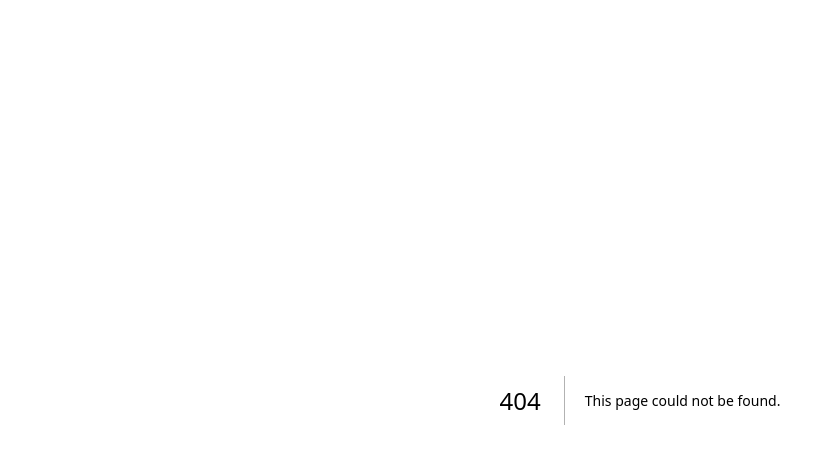
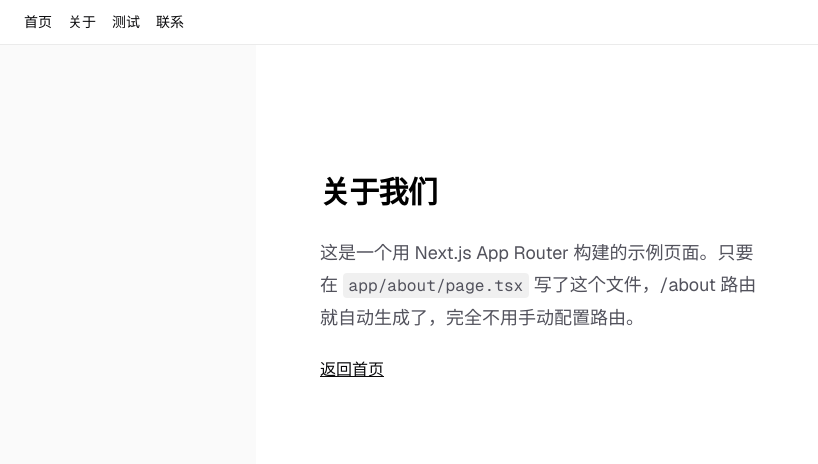
Before and after one commit to guanzhuang026/nextjs, a Next.js app: page /about in a window 1280 px wide. Before the commit this address had no page. Shown: the top 464 px of the page, without its empty margins (0-818 px from the left). Built offline with nearby package versions, Linux system fonts and the light colour scheme.

Commit message:
first commit

```diff
--- /dev/null
+++ b/app/about/layout.tsx
@@ -0,0 +1,9 @@
+export default function AboutLayout({
+  children,
+}: {
+  children: React.ReactNode;
+}) {
+  // 全局导航栏已移到根布局 app/layout.tsx，这里只作为 /about 区块的嵌套布局占位。
+  // 以后想给 /about 及其子路由加区块专属 UI（比如侧边栏），写在这里即可。
+  return <>{children}</>;
+}
--- /dev/null
+++ b/app/about/page.tsx
@@ -0,0 +1,26 @@
+export default function About() {
+  return (
+    <div className="flex flex-col flex-1 items-center justify-center bg-zinc-50 font-sans dark:bg-black">
+      <main className="flex flex-1 w-full max-w-3xl flex-col items-center justify-between py-32 px-16 bg-white dark:bg-black sm:items-start">
+        <div className="flex flex-col items-center gap-6 text-center sm:items-start sm:text-left">
+          <h1 className="max-w-xs text-3xl font-semibold leading-10 tracking-tight text-black dark:text-zinc-50">
+            关于我们
+          </h1>
+          <p className="max-w-md text-lg leading-8 text-zinc-600 dark:text-zinc-400">
+            这是一个用 Next.js App Router 构建的示例页面。只要在{" "}
+            <code className="rounded bg-black/[.06] px-1.5 py-0.5 font-mono text-[0.9em] dark:bg-white/[.08]">
+              app/about/page.tsx
+            </code>{" "}
+            写了这个文件，/about 路由就自动生成了，完全不用手动配置路由。
+          </p>
+          <a
+            className="font-medium text-zinc-950 underline dark:text-zinc-50"
+            href="/"
+          >
+            返回首页
+          </a>
+        </div>
+      </main>
+    </div>
+  );
+}
--- /dev/null
+++ b/app/blog/[slug]/page.tsx
@@ -0,0 +1,38 @@
+export default async function BlogPost({
+  params,
+}: {
+  params: Promise<{ slug: string }>;
+}) {
+  // [slug] 文件夹名里的 [] 表示"这一段是可变参数"，
+  // 访问 /blog/1、/blog/abc 时，slug 分别是 "1"、"abc"。
+  // Next 16 里 params 是 Promise，必须 await。
+  const { slug } = await params;
+
+  return (
+    <div className="flex flex-col flex-1 items-center justify-center bg-zinc-50 font-sans dark:bg-black">
+      <main className="flex flex-1 w-full max-w-3xl flex-col items-center justify-between py-32 px-16 bg-white dark:bg-black sm:items-start">
+        <div className="flex flex-col items-center gap-6 text-center sm:items-start sm:text-left">
+          <h1 className="max-w-xs text-3xl font-semibold leading-10 tracking-tight text-black dark:text-zinc-50">
+            博客文章
+          </h1>
+          <p className="max-w-md text-lg leading-8 text-zinc-600 dark:text-zinc-400">
+            这是动态路由示例。当前网址里的可变参数是：
+          </p>
+          <code className="rounded bg-black/[.06] px-3 py-2 font-mono text-base text-black dark:bg-white/[.08] dark:text-zinc-50">
+            slug = {slug}
+          </code>
+          <p className="max-w-md text-base leading-7 text-zinc-600 dark:text-zinc-400">
+            访问 /blog/1、/blog/abc、/blog/任意值 都会打开这个页面，只是 slug
+            的值不同。
+          </p>
+          <a
+            className="font-medium text-zinc-950 underline dark:text-zinc-50"
+            href="/"
+          >
+            返回首页
+          </a>
+        </div>
+      </main>
+    </div>
+  );
+}
--- /dev/null
+++ b/app/contact/page.tsx
@@ -0,0 +1,26 @@
+export default function Contact() {
+  return (
+    <div className="flex flex-col flex-1 items-center justify-center bg-zinc-50 font-sans dark:bg-black">
+      <main className="flex flex-1 w-full max-w-3xl flex-col items-center justify-between py-32 px-16 bg-white dark:bg-black sm:items-start">
+        <div className="flex flex-col items-center gap-6 text-center sm:items-start sm:text-left">
+          <h1 className="max-w-xs text-3xl font-semibold leading-10 tracking-tight text-black dark:text-zinc-50">
+            联系我们
+          </h1>
+          <p className="max-w-md text-lg leading-8 text-zinc-600 dark:text-zinc-400">
+            这是一个演示页面。只要在{" "}
+            <code className="rounded bg-black/[.06] px-1.5 py-0.5 font-mono text-[0.9em] dark:bg-white/[.08]">
+              app/contact/page.tsx
+            </code>{" "}
+            写好这个文件，路由 /contact 就自动生成，并在顶部导航栏出现"联系"链接。
+          </p>
+          <a
+            className="font-medium text-zinc-950 underline dark:text-zinc-50"
+            href="/"
+          >
+            返回首页
+          </a>
+        </div>
+      </main>
+    </div>
+  );
+}
--- a/app/layout.tsx
+++ b/app/layout.tsx
@@ -1,5 +1,6 @@
 import type { Metadata } from "next";
 import { Geist, Geist_Mono } from "next/font/google";
+import Link from "next/link";
 import "./globals.css";
 
 const geistSans = Geist({
@@ -23,7 +24,23 @@ export default function RootLayout({ children }: LayoutProps<"/">) {
       lang="en"
       className={`${geistSans.variable} ${geistMono.variable} h-full antialiased`}
     >
-      <body className="min-h-full flex flex-col">{children}</body>
+      <body className="min-h-full flex flex-col">
+        <nav className="flex gap-4 border-b border-black/[.08] px-6 py-3 text-sm font-medium dark:border-white/[.145]">
+          <Link className="text-zinc-950 dark:text-zinc-50" href="/">
+            首页
+          </Link>
+          <Link className="text-zinc-950 dark:text-zinc-50" href="/about">
+            关于
+          </Link>
+          <Link className="text-zinc-950 dark:text-zinc-50" href="/test">
+            测试
+          </Link>
+          <Link className="text-zinc-950 dark:text-zinc-50" href="/contact">
+            联系
+          </Link>
+        </nav>
+        {children}
+      </body>
     </html>
   );
 }
--- /dev/null
+++ b/app/test/page.tsx
@@ -0,0 +1,26 @@
+export default function About() {
+  return (
+    <div className="flex flex-col flex-1 items-center justify-center bg-zinc-50 font-sans dark:bg-black">
+      <main className="flex flex-1 w-full max-w-3xl flex-col items-center justify-between py-32 px-16 bg-white dark:bg-black sm:items-start">
+        <div className="flex flex-col items-center gap-6 text-center sm:items-start sm:text-left">
+          <h1 className="max-w-xs text-3xl font-semibold leading-10 tracking-tight text-black dark:text-zinc-50">
+            关于我们
+          </h1>
+          <p className="max-w-md text-lg leading-8 text-zinc-600 dark:text-zinc-400">
+            这是一个用 Next.js App Router 构建的示例页面。只要在{" "}
+            <code className="rounded bg-black/[.06] px-1.5 py-0.5 font-mono text-[0.9em] dark:bg-white/[.08]">
+              app/about/page.tsx
+            </code>{" "}
+            写了这个文件，/about 路由就自动生成了，完全不用手动配置路由。
+          </p>
+          <a
+            className="font-medium text-zinc-950 underline dark:text-zinc-50"
+            href="/"
+          >
+            返回首页
+          </a>
+        </div>
+      </main>
+    </div>
+  );
+}
```
